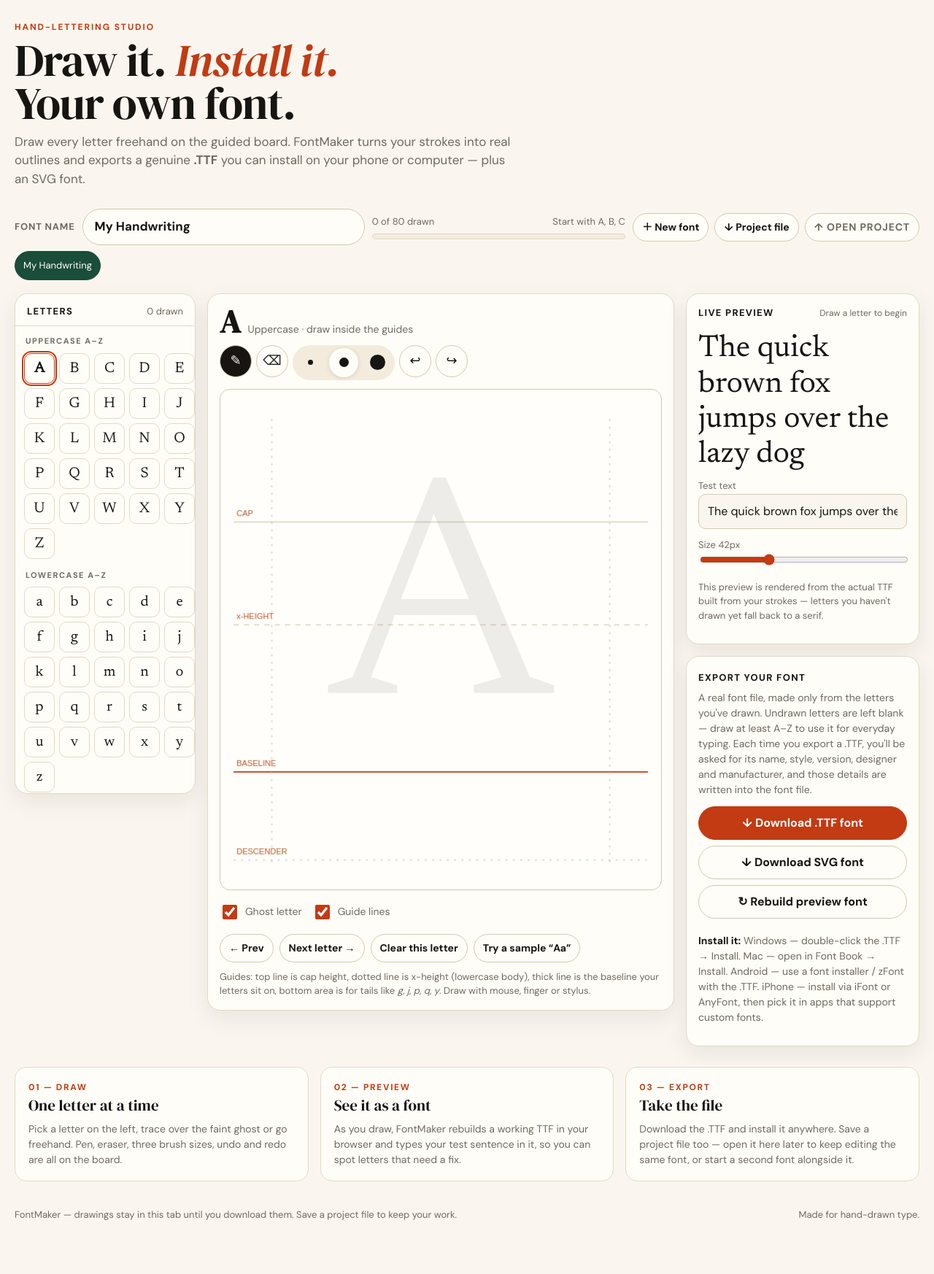
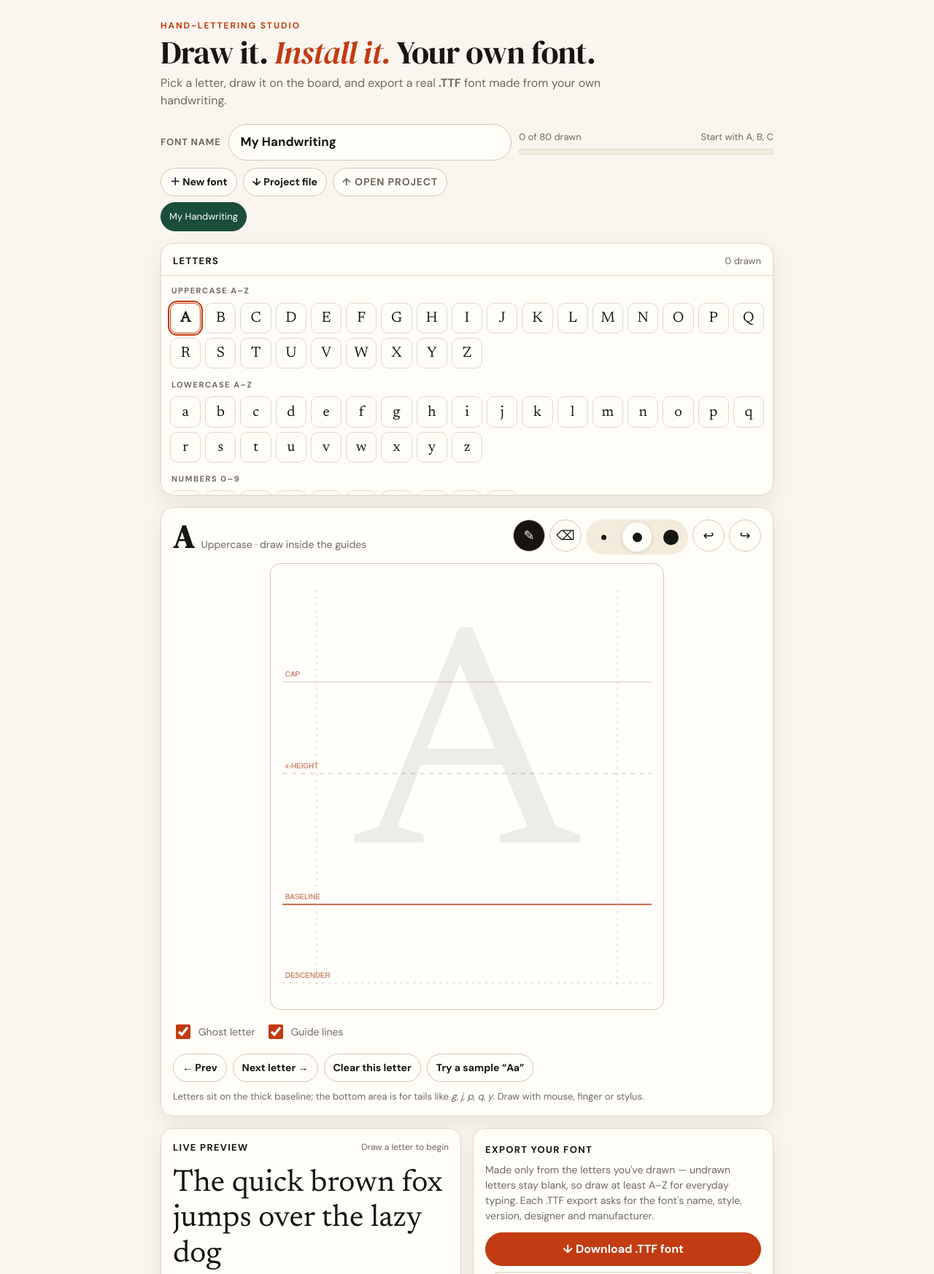
Before and after one commit to sauravhhh/FontMaker, a plain HTML site: page index.html in a window 1280 px wide. Shown: the top 1746 px of the page at 73% size. Before the commit the page ends 1708 px from the top, so only its background shows below. Drawn offline with Linux system fonts and the light colour scheme.

Commit message:
Simplify UI to single centered column, remove how-it-works section, keep theme

```diff
--- a/index.html
+++ b/index.html
@@ -23,12 +23,12 @@ body{background:var(--bg);color:var(--ink);font-family:"DM Sans",system-ui,sans-
 button,input,select,textarea{font:inherit}
 button,[role=button]{min-height:40px}
 a{color:var(--accent)}
-.top{max-width:1280px;margin:0 auto;padding:28px 20px 10px}
+.top{max-width:880px;margin:0 auto;padding:26px 20px 4px}
 .eyebrow{font-size:12px;letter-spacing:.16em;text-transform:uppercase;color:var(--accent);font-weight:700}
-h1{font-family:"DM Serif Display",serif;font-weight:400;font-size:clamp(36px,6vw,62px);line-height:.95;margin:8px 0 10px;letter-spacing:-.02em}
+h1{font-family:"DM Serif Display",serif;font-weight:400;font-size:clamp(32px,5vw,44px);line-height:1;margin:6px 0 8px;letter-spacing:-.02em}
 h1 em{color:var(--accent)}
-.lede{max-width:680px;color:var(--muted);font-size:17px;margin:0}
-.projectbar{max-width:1280px;margin:18px auto 0;padding:0 20px;display:flex;flex-wrap:wrap;gap:10px;align-items:center}
+.lede{max-width:640px;color:var(--muted);font-size:16px;margin:0}
+.projectbar{max-width:880px;margin:16px auto 0;padding:0 20px;display:flex;flex-wrap:wrap;gap:10px;align-items:center}
 .projectbar label{font-size:13px;font-weight:700;letter-spacing:.06em;text-transform:uppercase;color:var(--muted)}
 #fontName{flex:1 1 220px;background:var(--paper);border:1px solid var(--line2);border-radius:999px;padding:11px 16px;color:var(--ink);font-weight:700;font-size:17px}
 .progresswrap{flex:1 1 180px;min-width:160px}
@@ -42,15 +42,15 @@ h1 em{color:var(--accent)}
 .btn.small{padding:8px 12px;font-size:14px;min-height:38px}
 .btn.active{background:var(--ink);color:var(--bg);border-color:var(--ink)}
 .btn:disabled{opacity:.45;cursor:not-allowed}
-.layout{max-width:1280px;margin:18px auto 0;padding:0 20px 28px;display:grid;grid-template-columns:248px minmax(0,1fr) 320px;gap:16px;align-items:start}
+.layout{max-width:880px;margin:16px auto 0;padding:0 20px 24px;display:grid;grid-template-columns:1fr;gap:16px;align-items:start}
 .panel{background:var(--paper);border:1px solid var(--line);border-radius:18px;box-shadow:var(--shadow)}
 .panel-h{padding:14px 16px 10px;border-bottom:1px solid var(--line);display:flex;justify-content:space-between;align-items:center;gap:8px}
 .panel-h strong{font-size:13px;letter-spacing:.1em;text-transform:uppercase}
 .panel-h span{font-size:13px;color:var(--muted)}
-.glyphgrid{padding:12px;max-height:640px;overflow:auto}
+.glyphgrid{padding:12px;max-height:300px;overflow:auto}
 .gsection{font-size:11px;letter-spacing:.14em;text-transform:uppercase;color:var(--muted);margin:14px 2px 8px;font-weight:700}
 .gsection:first-child{margin-top:0}
-.grow{display:grid;grid-template-columns:repeat(5,1fr);gap:6px}
+.grow{display:grid;grid-template-columns:repeat(auto-fill,minmax(42px,1fr));gap:6px}
 .glyph{aspect-ratio:1;border:1px solid var(--line);background:var(--paper);border-radius:10px;font-family:"Newsreader",serif;font-size:20px;cursor:pointer;position:relative;color:var(--ink);display:flex;align-items:center;justify-content:center;padding:0;min-height:42px}
 .glyph.done{border-color:var(--accent2);background:color-mix(in srgb,var(--accent2) 10%, var(--paper))}
 .glyph.done::after{content:"";position:absolute;right:6px;top:6px;width:7px;height:7px;border-radius:50%;background:var(--accent2)}
@@ -67,7 +67,7 @@ h1 em{color:var(--accent)}
 .brush{border:0;background:transparent;border-radius:999px;min-width:40px;cursor:pointer;color:var(--ink);display:flex;align-items:center;justify-content:center}
 .brush.active{background:var(--paper);box-shadow:0 1px 6px rgba(0,0,0,.12)}
 .dot{display:block;border-radius:50%;background:currentColor}
-.stage{position:relative;background:var(--canvas);border:1px solid var(--line2);border-radius:14px;overflow:hidden;aspect-ratio:600/680}
+.stage{position:relative;background:var(--canvas);border:1px solid var(--line2);border-radius:14px;overflow:hidden;aspect-ratio:600/680;max-width:540px;margin:0 auto}
 .stage canvas{position:absolute;inset:0;width:100%;height:100%;display:block}
 #inkCanvas{touch-action:none;cursor:crosshair}
 #ghost{position:absolute;inset:0;display:flex;align-items:center;justify-content:center;font-family:"Newsreader",serif;font-size:min(62vw,430px);line-height:1;color:var(--ghost);opacity:.07;pointer-events:none;transform:translateY(-4%)}
@@ -76,7 +76,7 @@ h1 em{color:var(--accent)}
 .checks input{width:20px;height:20px;accent-color:var(--accent)}
 .boardfoot{display:flex;flex-wrap:wrap;gap:8px;margin-top:12px}
 .hint{font-size:13px;color:var(--muted);margin:10px 0 0}
-.side{display:grid;gap:16px}
+.side{display:grid;gap:16px;grid-template-columns:1fr 1fr;align-items:start}
 .previewbox{padding:16px}
 #testText{width:100%;border:1px solid var(--line2);background:var(--bg);color:var(--ink);border-radius:10px;padding:11px 12px}
 #previewText{font-family:"MyHandPreview", "Newsreader", serif;font-size:42px;line-height:1.15;margin:16px 0 6px;word-break:break-word;min-height:96px}
@@ -88,12 +88,7 @@ input[type=range]{width:100%;accent-color:var(--accent)}
 .status{font-size:13px;border-radius:10px;padding:10px 12px;background:var(--paper2);color:var(--muted);margin-top:10px;display:none}
 .status.show{display:block}
 .status.ok{color:var(--accent2)} .status.err{color:var(--accent)}
-.how{max-width:1280px;margin:0 auto;padding:0 20px 36px;display:grid;grid-template-columns:repeat(3,1fr);gap:16px}
-.how article{background:var(--paper);border:1px solid var(--line);border-radius:16px;padding:18px}
-.how h3{margin:0 0 6px;font-family:"DM Serif Display",serif;font-weight:400;font-size:21px}
-.how p{margin:0;color:var(--muted);font-size:14px}
-.how .num{font-size:12px;letter-spacing:.14em;color:var(--accent);font-weight:700}
-footer{max-width:1280px;margin:0 auto;padding:0 20px 34px;color:var(--muted);font-size:13px;display:flex;flex-wrap:wrap;gap:8px;justify-content:space-between}
+footer{max-width:880px;margin:0 auto;padding:0 20px 34px;color:var(--muted);font-size:13px;text-align:center}
 .modal-overlay{position:fixed;inset:0;background:rgba(20,16,10,.55);display:none;align-items:center;justify-content:center;padding:18px;z-index:50}
 .modal-overlay.open{display:flex}
 .modal{background:var(--paper);color:var(--ink);border:1px solid var(--line2);border-radius:18px;box-shadow:var(--shadow);width:100%;max-width:480px;max-height:calc(100vh - 36px);overflow:auto;padding:22px}
@@ -107,15 +102,14 @@ footer{max-width:1280px;margin:0 auto;padding:0 20px 34px;color:var(--muted);fon
 .projects{display:flex;gap:6px;flex-wrap:wrap;padding:0 12px 12px}
 .proj{font-size:13px;padding:7px 11px;border-radius:999px;border:1px solid var(--line2);background:var(--paper);cursor:pointer}
 .proj.active{background:var(--accent2);color:#fff;border-color:var(--accent2)}
-@media(max-width:1020px){.layout{grid-template-columns:200px minmax(0,1fr)}.side{grid-column:1/-1;grid-template-columns:1fr 1fr}.how{grid-template-columns:1fr 1fr}}
-@media(max-width:680px){.layout{grid-template-columns:1fr}.glyphgrid{max-height:260px}.side{grid-template-columns:1fr}.how{grid-template-columns:1fr}.top{padding-top:20px}#ghost{font-size:340px}}
+@media(max-width:680px){.glyphgrid{max-height:260px}.side{grid-template-columns:1fr}.top{padding-top:20px}#ghost{font-size:340px}}
 </style>
 </head>
 <body>
 <header class="top">
   <div class="eyebrow">Hand-lettering studio</div>
-  <h1>Draw it. <em>Install it.</em><br>Your own font.</h1>
-  <p class="lede">Draw every letter freehand on the guided board. FontMaker turns your strokes into real outlines and exports a genuine <strong>.TTF</strong> you can install on your phone or computer — plus an SVG font.</p>
+  <h1>Draw it. <em>Install it.</em> Your own font.</h1>
+  <p class="lede">Pick a letter, draw it on the board, and export a real <strong>.TTF</strong> font made from your own handwriting.</p>
 </header>
 
 <div class="projectbar">
@@ -132,7 +126,7 @@ footer{max-width:1280px;margin:0 auto;padding:0 20px 34px;color:var(--muted);fon
     <input id="loadJson" type="file" accept=".json,application/json" hidden>
   </div>
 </div>
-<div style="max-width:1280px;margin:8px auto 0;padding:0 20px"><div class="projects" id="projectTabs" style="padding:0"></div></div>
+<div style="max-width:880px;margin:8px auto 0;padding:0 20px"><div class="projects" id="projectTabs" style="padding:0"></div></div>
 
 <main class="layout">
   <!-- Glyph picker -->
@@ -174,7 +168,7 @@ footer{max-width:1280px;margin:0 auto;padding:0 20px 34px;color:var(--muted);fon
       <button class="btn small" id="clearBtn">Clear this letter</button>
       <button class="btn small" id="sampleBtn">Try a sample “Aa”</button>
     </div>
-    <p class="hint">Guides: top line is cap height, dotted line is x-height (lowercase body), thick line is the baseline your letters sit on, bottom area is for tails like <em>g, j, p, q, y</em>. Draw with mouse, finger or stylus.</p>
+    <p class="hint">Letters sit on the thick baseline; the bottom area is for tails like <em>g, j, p, q, y</em>. Draw with mouse, finger or stylus.</p>
   </section>
 
   <!-- Preview + export -->
@@ -191,23 +185,17 @@ footer{max-width:1280px;margin:0 auto;padding:0 20px 34px;color:var(--muted);fon
 
     <section class="panel exportbox">
       <strong style="font-size:13px;letter-spacing:.1em;text-transform:uppercase">Export your font</strong>
-      <p>A real font file, made only from the letters you've drawn. Undrawn letters are left blank — draw at least A–Z to use it for everyday typing. Each time you export a .TTF, you'll be asked for its name, style, version, designer and manufacturer, and those details are written into the font file.</p>
+      <p>Made only from the letters you've drawn — undrawn letters stay blank, so draw at least A–Z for everyday typing. Each .TTF export asks for the font's name, style, version, designer and manufacturer.</p>
       <button class="btn accent" id="exportTtf">↓ Download .TTF font</button>
       <button class="btn" id="exportSvg">↓ Download SVG font</button>
       <button class="btn" id="rebuildBtn">↻ Rebuild preview font</button>
       <div class="status" id="statusBox"></div>
-      <p style="margin-top:12px"><strong style="color:var(--ink)">Install it:</strong> Windows — double-click the .TTF → Install. Mac — open in Font Book → Install. Android — use a font installer / zFont with the .TTF. iPhone — install via iFont or AnyFont, then pick it in apps that support custom fonts.</p>
+      <p style="margin-top:12px"><strong style="color:var(--ink)">Install it:</strong> double-click the .TTF on Windows or Mac, or use a font installer app (zFont, iFont) on your phone.</p>
     </section>
   </aside>
 </main>
 
-<section class="how">
-  <article><div class="num">01 — DRAW</div><h3>One letter at a time</h3><p>Pick a letter on the left, trace over the faint ghost or go freehand. Pen, eraser, three brush sizes, undo and redo are all on the board.</p></article>
-  <article><div class="num">02 — PREVIEW</div><h3>See it as a font</h3><p>As you draw, FontMaker rebuilds a working TTF in your browser and types your test sentence in it, so you can spot letters that need a fix.</p></article>
-  <article><div class="num">03 — EXPORT</div><h3>Take the file</h3><p>Download the .TTF and install it anywhere. Save a project file too — open it here later to keep editing the same font, or start a second font alongside it.</p></article>
-</section>
-
-<footer><span>FontMaker — drawings stay in this tab until you download them. Save a project file to keep your work.</span><span>Made for hand-drawn type.</span></footer>
+<footer>Drawings stay in this tab until you download them — save a project file to keep your work.</footer>
 
 <div class="modal-overlay" id="metaModal" role="dialog" aria-modal="true" aria-labelledby="metaTitle">
   <div class="modal">
```
